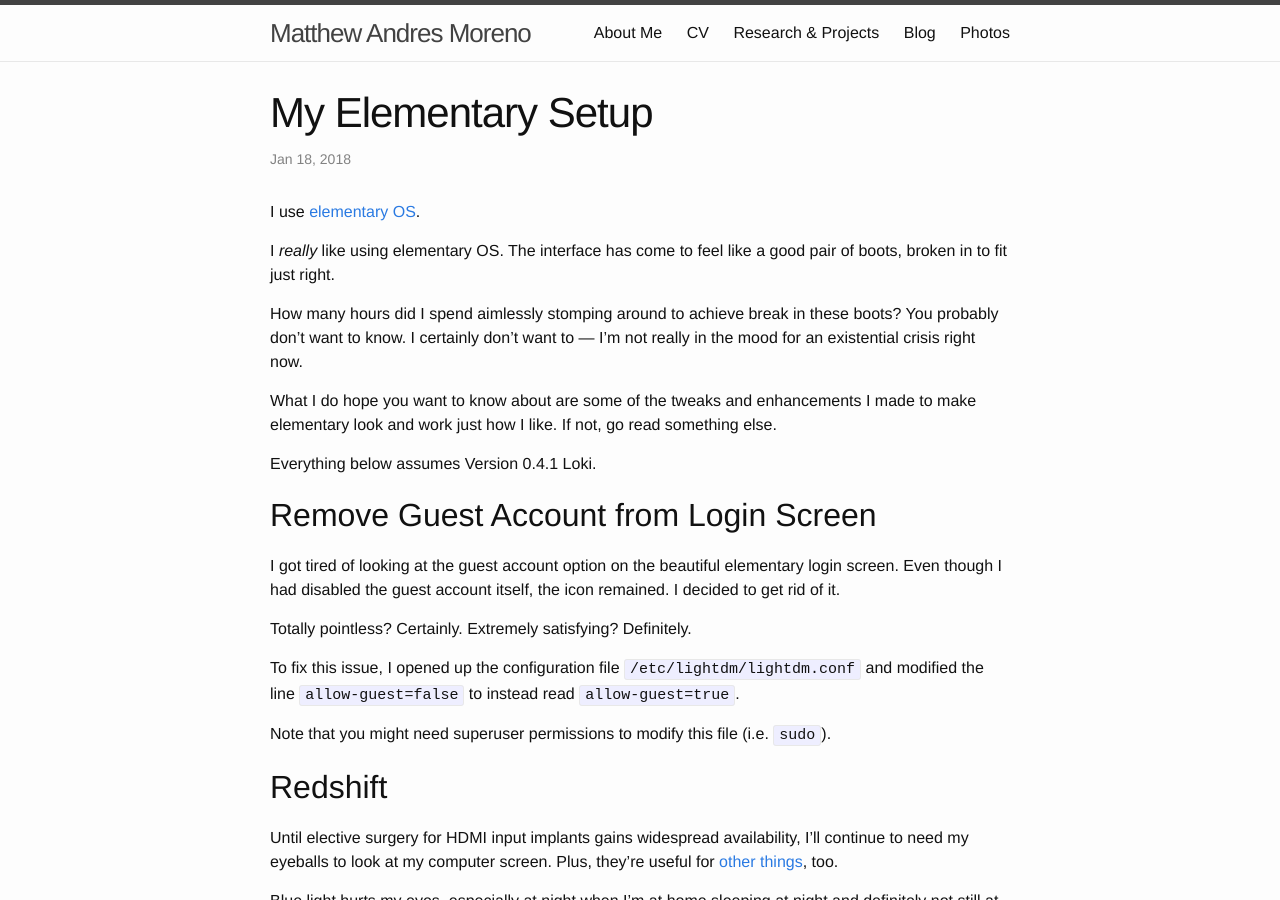
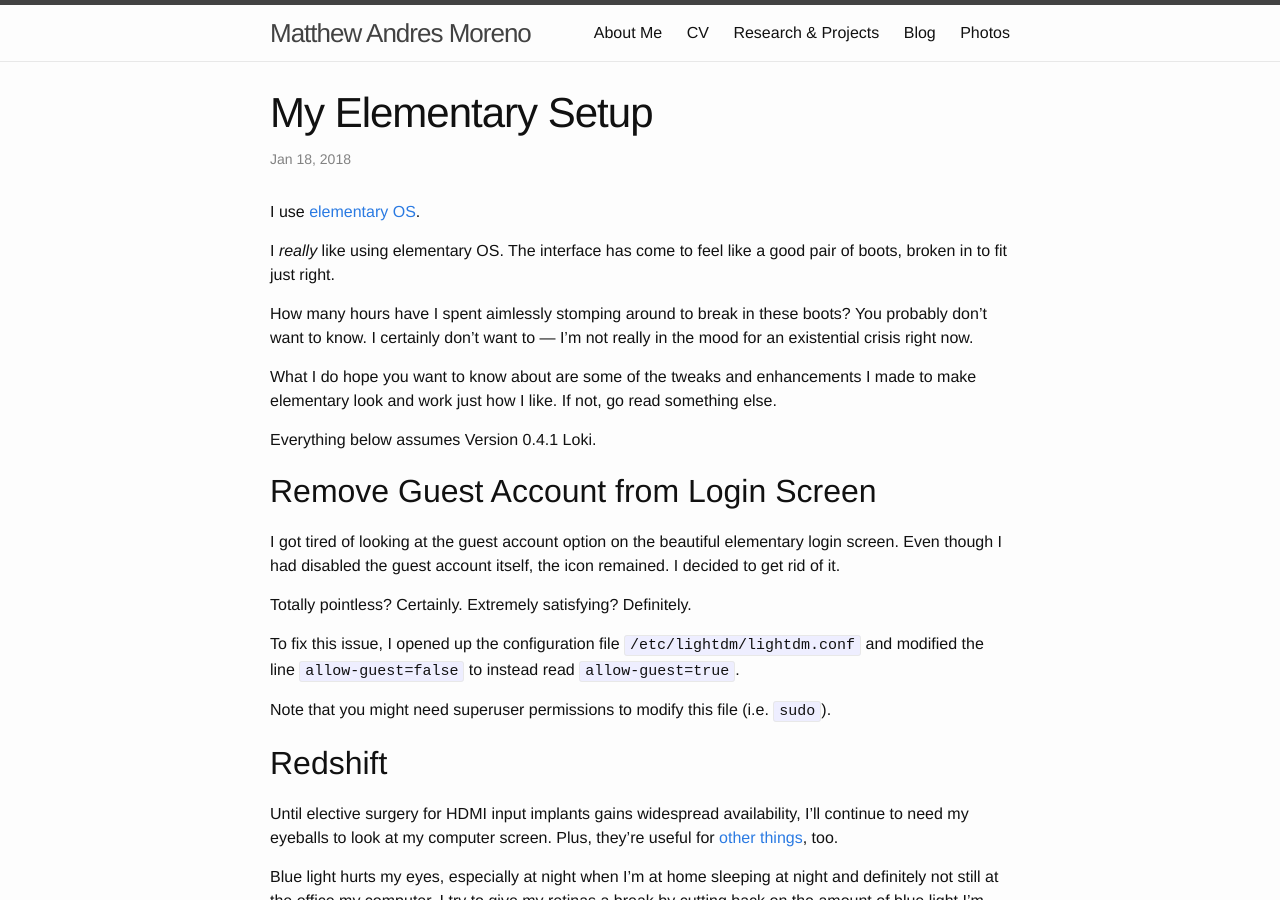
Before and after one commit to mmore500/mmore500.github.io, a Jekyll site: the page built from _posts/2018-01-18-my-elementary-setup.md, in a window 1280 px wide and 900 px high. Built offline with Jekyll 4.4.1, drawn with Linux system fonts in a browser that asks for light colours.

Commit message:
Fix typo and add anchor link

```diff
--- a/_posts/2018-01-18-my-elementary-setup.md
+++ b/_posts/2018-01-18-my-elementary-setup.md
@@ -9,7 +9,7 @@
 I *really* like using elementary OS.
 The interface has come to feel like a good pair of boots, broken in to fit just right.
 
-How many hours did I spend aimlessly stomping around to achieve break in these boots?
+How many hours have I spent aimlessly stomping around to break in these boots?
 You probably don't want to know.
 I certainly don't want to --- I'm not really in the mood for an existential crisis right now.
 
@@ -148,9 +148,7 @@
 
 (Original source [here](https://askubuntu.com/questions/71240/how-to-remove-icons-shortcuts-from-unity-menu).)
 
-
-
-## Block Distracting Websites
+## Block Distracting Websites <a name="BlockDistractingWebsites"></a>
 
 One of my friends works at a municipal library in small-town middle America.
 On her performance review, anonymous coworker told her that she needed to cool her jets because she was making everyone else look bad.
```
